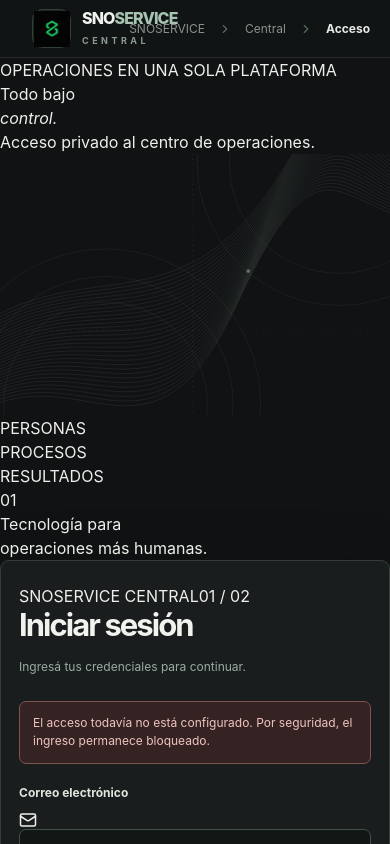
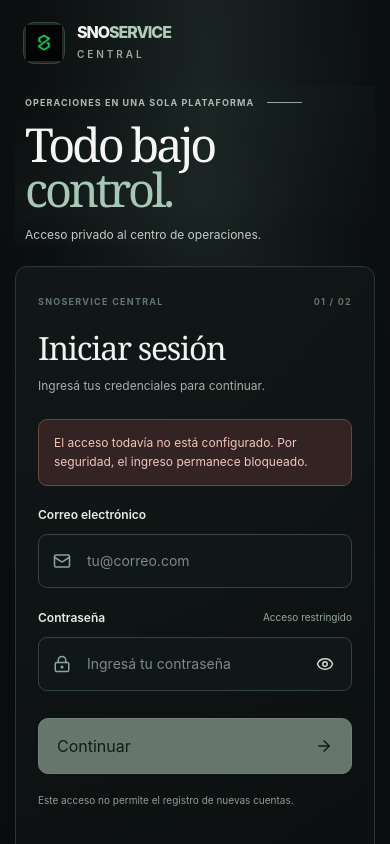
Before and after one commit to CamiloSoca/snoservice-web, a Next.js app: page /admin/login in a window 390 px wide. Shown: the top 844 px of the page. Built offline with nearby package versions, Linux system fonts and the light colour scheme.

Commit message:
style(auth): recreate approved orbital graphite login in responsive CSS and SVG

```diff
--- a/app/admin/styles.css
+++ b/app/admin/styles.css
@@ -78,127 +78,180 @@
 @media(prefers-reduced-motion:reduce){.sno-mfa-spinner{animation:none;border-top-color:#182619}}
 
 
-/* SNOSERVICE Central — unified login, dashboard-native graphite + sage */
+/* CENTRAL ACCESS — graphite/orbital edition. Aligned with the approved design direction. */
 .sno-access{
-  --sbg:#101213;--srail:#121516;--spanel:#191d1e;--sedge:#2b3030;--stext:#eeefeb;--smuted:#9daaa0;--ssage:#a6b7a9;
-  display:grid;grid-template-columns:244px minmax(0,1fr);min-height:100dvh;
-  background:var(--sbg);color:var(--stext);font-family:Inter,"Helvetica Neue",Arial,system-ui,sans-serif;
-  -webkit-font-smoothing:antialiased
+  --a-bg:#0c1011;--a-deep:#0a0e0f;--a-surface:#111819;--a-border:#2a3434;
+  --a-text:#f0f3f1;--a-muted:#9aa9a4;--a-accent:#a9c5b6;
+  color:var(--a-text);background:radial-gradient(ellipse at 53% 9%,#1a2423 0%,#0c1011 56%,#0a0d0e 100%);
+  display:grid;grid-template-columns:76px minmax(0,1fr);min-height:100dvh;
+  font-family:Inter,-apple-system,BlinkMacSystemFont,"Segoe UI",Arial,sans-serif;
+  -webkit-font-smoothing:antialiased;overflow:hidden
 }
-.sno-access-rail{height:100dvh;position:sticky;top:0;padding:30px 14px 19px;display:flex;flex-direction:column;
-  background:var(--srail);border-right:1px solid #252a29;min-width:0}
-.sno-access-brand{display:flex;align-items:center;gap:11px;min-width:0;padding:0 12px}
-.sno-access-brand-icon{width:39px;height:39px;border-radius:11px;border:1px solid #314035;background:#1b2520;display:grid;place-items:center;flex-shrink:0}
-.sno-access-brand strong{display:block;color:#eff3ed;letter-spacing:-.055em;font-size:16px;font-weight:850;line-height:1}
-.sno-access-brand strong>span{color:#a6c4b1}
-.sno-access-brand small{display:block;color:#8b9b90;font-size:9px;letter-spacing:.075em;font-weight:750;margin-top:8px}
-.sno-access-workspace{display:flex;align-items:center;gap:9px;background:#181c1c;border:1px solid #2a302e;
-  border-radius:10px;margin:33px 4px 32px;padding:10px 9px}
-.sno-access-workspace-icon{width:33px;height:33px;border-radius:8px;display:grid;place-items:center;
-  background:#26352b;border:1px solid #405143;color:#dbe8de;font-size:14px;font-weight:700}
-.sno-access-workspace>span:nth-child(2){display:flex;flex-direction:column;flex:1;min-width:0;gap:4px}
-.sno-access-workspace strong{font-size:11px;font-weight:680}.sno-access-workspace small{font-size:10px;color:#87918a}
-.sno-access-workspace>svg{color:#78877e;flex-shrink:0}
-.sno-access-rail-label{font-size:9px;font-weight:750;letter-spacing:.17em;color:#77847b;margin:0 13px 14px}
-.sno-access-rail-item{height:42px;display:flex;align-items:center;gap:12px;padding:0 13px;
-  border:1px solid transparent;border-radius:7px;color:#c3cec5;font-size:12px;margin-bottom:4px}
-.sno-access-rail-item svg{color:#9daf9f;flex-shrink:0}
-.sno-access-rail-item span:nth-child(2){flex:1}
-.sno-access-rail-item:first-of-type,.sno-access-rail-item.is-current{background:#242d26;border-color:#354438}
-.sno-access-rail-item.is-pending{color:#839086}
-.sno-access-rail-index{font-size:10px;color:#93a795}
-.sno-access-rail-bottom{margin-top:auto;padding:18px 12px;border-top:1px solid #2c3230;display:flex;gap:10px}
-.sno-access-rail-dot{width:7px;height:7px;flex-shrink:0;margin-top:5px;border-radius:50%;background:#a7c0ac}
-.sno-access-rail-bottom>div{display:flex;flex-direction:column;gap:6px}
-.sno-access-rail-bottom strong{font-size:11px;font-weight:650}
-.sno-access-rail-bottom small{font-size:10px;color:#87928a;line-height:1.5}
-.sno-access-stage{min-width:0;display:flex;flex-direction:column;min-height:100dvh}
-.sno-access-topbar{height:69px;flex-shrink:0;display:flex;justify-content:space-between;align-items:center;
-  gap:14px;padding:0 37px;background:#111415;border-bottom:1px solid #252a29}
-.sno-access-crumbs{display:flex;align-items:center;gap:13px;font-size:12px;color:#88948a}
-.sno-access-crumbs svg{color:#596a5e}.sno-access-crumbs strong{color:#e6eae4;font-size:12px;font-weight:650}
-.sno-access-topbar-right{display:flex;align-items:center;gap:8px;color:#a5b6a8;font-size:11px;font-weight:550}
-.sno-access-layout{width:min(1080px,100%);margin:auto;display:grid;grid-template-columns:minmax(0,1fr) minmax(340px,440px);
-  gap:clamp(34px,6vw,100px);align-items:center;padding:52px clamp(24px,5vw,74px)}
-.sno-access-intro{align-self:center;min-width:0}
-.sno-access-intro-number{font-size:10px;letter-spacing:.17em;font-weight:770;color:#9aada0}
-.sno-access-intro h2{font-size:clamp(39px,4.25vw,60px);letter-spacing:-.078em;line-height:1.07;font-weight:660;margin:20px 0 18px}
-.sno-access-intro h2 span{color:#a6b7a9}.sno-access-intro>p{max-width:360px;font-size:13px;line-height:1.8;color:#9daaa0;margin:0}
-.sno-access-intro-rule{width:100%;max-width:360px;height:1px;background:#333b35;margin:31px 0 20px}
-.sno-access-intro-note{display:flex;gap:12px;align-items:flex-start}
-.sno-access-note-mark{display:grid;place-items:center;flex:0 0 34px;height:34px;border:1px solid #415247;
-  color:#c4d5c4;border-radius:8px;background:#252f28}
-.sno-access-intro-note>div{display:flex;flex-direction:column;gap:6px}
-.sno-access-intro-note strong{font-size:12px;font-weight:670}
-.sno-access-intro-note>div>span{font-size:11px;color:#88988c;line-height:1.5;max-width:280px}
-.sno-access-card{background:#191d1e;border:1px solid #343d37;border-radius:10px;padding:clamp(24px,3.1vw,39px);
-  box-shadow:0 22px 70px #05080745;min-width:0}
-.sno-access-step{display:flex;align-items:center;gap:10px;color:#8c9a8f;font-size:10px;font-weight:750;letter-spacing:.08em;margin-bottom:36px}
-.sno-access-step-active{border:1px solid #536956;border-radius:5px;padding:6px 9px;color:#c6dac8;background:#29372d}
-.sno-access-step-line{width:36px;height:1px;background:#46544a}.sno-access-step-word{margin-left:auto;color:#879a8b;font-size:9px;letter-spacing:.15em}
-.sno-access-overline{margin:0 0 16px;color:#a8bba9;font-size:10px;font-weight:780;letter-spacing:.14em}
-.sno-access-heading h1{color:#f1f3ef;letter-spacing:-.063em;line-height:1.08;font-size:clamp(30px,3vw,39px);
-  font-weight:670;margin:0 0 15px}
-.sno-access-heading h1 span{color:#a6b7a9}
-.sno-access-heading>p:last-child{max-width:365px;color:#9cac9f;font-size:12px;line-height:1.8;margin:0 0 28px}
-.sno-access-form,.sno-access .sno-mfa-form{display:flex;flex-direction:column;gap:17px;margin:0}
-.sno-access-field{display:flex;flex-direction:column;gap:9px}
-.sno-access-field label,.sno-access .sno-mfa-form>label{color:#dce6dc;font-size:12px;font-weight:650}
-.sno-access-label-row{display:flex;justify-content:space-between;align-items:center;gap:7px}
-.sno-access-label-row>span{font-size:10px;color:#859588}
-.sno-access-field input,.sno-access .sno-mfa-code{
-  background:#111715;border:1px solid #405046;color:#f2f5ef;border-radius:7px;
-  min-height:51px;padding:13px 14px;width:100%;font-size:14px;box-shadow:none;-webkit-appearance:none;appearance:none;
+.sno-access a{color:inherit;text-decoration:none}
+.sno-access *{box-sizing:border-box}
+.sno-access button,.sno-access input{font:inherit}
+.sno-access-rail{position:sticky;top:0;height:100dvh;display:flex;align-items:center;flex-direction:column;
+  border-right:1px solid #222c2b;background:linear-gradient(180deg,#0e1415,#0b1011);padding:24px 0 26px;z-index:3}
+.sno-access-rail-brand{width:45px;height:45px;display:grid;place-items:center;border-radius:12px;transition:background .15s}
+.sno-access-rail-brand:hover{background:#1c2926}.sno-access-rail-brand img{object-fit:contain}
+.sno-access-rail-rule{height:1px;width:36px;background:#293431;margin:24px 0 36px}
+.sno-access-rail-art{display:flex;flex-direction:column;align-items:center;gap:21px;color:#81928d}
+.sno-access-rail-art>span{width:39px;height:41px;display:grid;place-items:center;border-radius:9px}
+.sno-access-rail-art>span.is-active{color:#bcd7c8;border:1px solid #33493e;background:#1b2925}
+.sno-access-rail-foot{display:flex;align-items:center;flex-direction:column;gap:12px;margin-top:auto}
+.sno-access-rail-foot small{writing-mode:vertical-rl;font-size:9px;letter-spacing:.14em;color:#72847d}
+.sno-access-live-dot{height:7px;width:7px;background:#a6cbb2;display:block;border-radius:50%;box-shadow:0 0 0 5px #9bcbac16}
+.sno-access-stage{display:flex;min-width:0;min-height:100dvh;flex-direction:column}
+.sno-access-topbar{height:116px;flex:0 0 116px;display:flex;justify-content:space-between;align-items:flex-start;
+  gap:20px;padding:43px clamp(26px,5.8vw,92px) 16px}
+.sno-access-brand{display:inline-flex;align-items:center;gap:12px}
+.sno-access-brand-icon{display:grid;place-items:center;width:42px;height:42px;border-radius:11px;
+  background:#1e2926;border:1px solid #35483e}
+.sno-access-brand-icon img{object-fit:contain}
+.sno-access-brand strong{font-size:17px;letter-spacing:-.065em;line-height:1.08;font-weight:820;display:block;color:#f4f7f2}
+.sno-access-brand strong>span{color:#b0cdbb}
+.sno-access-brand small{font-size:10px;display:block;margin-top:5px;color:#9aa69e;letter-spacing:.02em;font-weight:620}
+.sno-access-crumbs{display:flex;align-items:center;gap:12px;min-height:40px;font-size:11px;color:#899b95}
+.sno-access-crumbs svg{color:#647a6f}
+.sno-access-crumbs strong{font-size:11px;color:#ecf0eb;font-weight:650}
+.sno-access-composition{display:grid;grid-template-columns:minmax(0,1.09fr) minmax(380px,.91fr);gap:clamp(14px,3vw,48px);
+  padding:0 clamp(24px,5.8vw,92px) 34px;align-items:stretch;flex:1;min-height:690px;width:100%;max-width:1880px;margin:auto}
+.sno-access-editorial{min-width:0;position:relative;display:flex;flex-direction:column;overflow:hidden;isolation:isolate;
+  padding:clamp(41px,5vw,85px) 0 29px}
+.sno-access-editorial:after{content:"";position:absolute;inset:0 0 0 -28%;pointer-events:none;z-index:-1;
+  background:radial-gradient(ellipse at 36% 68%,#324b4226,transparent 52%),radial-gradient(ellipse at 100% 0%,#1a353120,transparent 57%)}
+.sno-access-editorial-copy{position:relative;z-index:2}
+.sno-access-eyebrow{display:flex;align-items:center;gap:13px;color:#acbbb4;letter-spacing:.21em;font-size:10px;font-weight:700;white-space:nowrap}
+.sno-access-eyebrow>span{display:block;width:35px;height:1px;background:#93aa9b}
+.sno-access-editorial h2{font-family:Georgia,"Times New Roman",serif;font-size:clamp(57px,6.25vw,111px);
+  font-weight:400;letter-spacing:-.067em;line-height:.98;color:#f6f7f5;margin:31px 0 20px}
+.sno-access-editorial h2 em{font-style:normal;color:#a7c8b6}
+.sno-access-editorial-lead{margin:0;color:#c2cfca;font-size:clamp(13px,1.2vw,17px);line-height:1.6}
+.sno-access-art{position:absolute;inset:30% -14% 1% -6%;pointer-events:none;overflow:hidden;z-index:1;
+  mask-image:linear-gradient(to bottom,transparent 0%,black 17%,black 86%,transparent 100%)}
+.sno-access-art-sphere{position:absolute;border-radius:50%;pointer-events:none}
+.sno-access-art-sphere.sphere-a{width:min(54vw,580px);height:min(54vw,580px);bottom:-42%;left:-28%;
+  background:radial-gradient(circle at 75% 12%,#718b7c1b 0%,#1d333023 24%,#101b1b 43%,#0a0e0f 78%);
+  border:1px solid #8faf9d37;box-shadow:0 0 0 50px #a1b6a308,0 0 0 112px #a1b6a307,0 0 60px #81b0950c}
+.sno-access-art-sphere.sphere-b{width:clamp(235px,29vw,440px);height:clamp(235px,29vw,440px);top:5%;right:-22%;
+  border:1px solid #94ab9a25;background:radial-gradient(circle at 10% 70%,#779c8840,#1d323020 43%,transparent 74%)}
+.sno-access-art-noise{position:absolute;inset:0;opacity:.18;background-image:radial-gradient(#a4c2b5 0.6px,transparent .6px);
+  background-size:30px 30px;mask-image:linear-gradient(130deg,transparent 5%,black 58%,transparent 100%)}
+.sno-access-art-svg{width:100%;height:100%;position:absolute;inset:0}
+.sno-access-art-label{position:absolute;right:12%;top:38%;font-size:10px;line-height:1.9;letter-spacing:.13em;color:#b9cec1}
+.sno-access-art-pin{position:absolute;height:8px;width:8px;left:-26px;top:3px;border-radius:50%;background:#c8e6d2;box-shadow:0 0 18px #b0e3c3}
+.sno-access-editorial-footer{position:relative;z-index:2;margin-top:auto;padding-top:150px}
+.sno-access-progress{display:flex;flex-direction:column;gap:12px}
+.sno-access-progress span{font-size:11px;font-weight:680;color:#e5eee7}
+.sno-access-progress i{display:block;height:2px;width:160px;background:linear-gradient(90deg,#dfece2 0 33%,#425049 33% 100%)}
+.sno-access-editorial-footer p{font-size:12px;line-height:1.6;color:#ccd9cf;margin:12px 0 0}
+.sno-access-card{min-width:0;display:flex;flex-direction:column;align-self:stretch;
+  background:linear-gradient(150deg,#121819ee,#0c1011f5 70%);
+  border:1px solid #293635;border-radius:15px;box-shadow:0 30px 85px #0003,inset 0 1px 0 #ffffff06;
+  padding:clamp(25px,3.7vw,62px) clamp(25px,4vw,64px);position:relative}
+.sno-access-card-top{display:flex;align-items:center;justify-content:space-between;gap:10px;
+  color:#62776d;font-size:9px;letter-spacing:.14em;font-weight:750;margin-bottom:clamp(25px,3vw,49px)}
+.sno-access-heading h1{font-family:Georgia,"Times New Roman",serif;font-size:clamp(31px,3vw,43px);font-weight:400;
+  letter-spacing:-.04em;line-height:1.12;margin:0 0 10px;color:#f0f4ef}
+.sno-access-heading>p:last-child{color:#a2b2a8;font-size:12px;line-height:1.7;margin:0}
+.sno-access-heading>p:last-child{margin:0 0 34px}
+.sno-access-form,.sno-access .sno-mfa-form{display:flex;flex-direction:column;gap:21px;margin:0}
+.sno-access-field{display:flex;flex-direction:column;gap:10px}
+.sno-access-field label,.sno-access .sno-mfa-form>label{color:#e5ede5;font-weight:620;font-size:12px}
+.sno-access-label-row{display:flex;align-items:center;justify-content:space-between;gap:15px}
+.sno-access-label-row span{color:#93ab9a;font-size:10px}
+.sno-access-input-wrap,.sno-access-password-wrap{position:relative;width:100%}
+.sno-access-input-icon{position:absolute;left:15px;top:50%;transform:translateY(-50%);color:#8ea49a;pointer-events:none}
+.sno-access-field input,.sno-access .sno-mfa-code{display:block;width:100%;height:54px;border-radius:9px;background:#101718;
+  border:1px solid #344341;color:#edf6ef;font-size:14px;padding:0 16px;outline:none;box-shadow:inset 0 1px 0 #ffffff03}
+.sno-access-input-wrap>input{padding-left:48px}
+.sno-access-field input::placeholder,.sno-access .sno-mfa-code::placeholder{color:#7b8c84;opacity:1}
+.sno-access-field input:focus,.sno-access .sno-mfa-code:focus{border-color:#9ebbaa;box-shadow:0 0 0 3px #abcbb01e}
+.sno-access-password-wrap input{padding-right:54px}
+.sno-access-password-toggle{position:absolute;right:9px;top:50%;transform:translateY(-50%);height:36px;width:36px;
+  display:grid;place-items:center;background:transparent;border:0;border-radius:8px;color:#c8d9cc}
+.sno-access-password-toggle:hover{background:#26352e;color:#fff}
+.sno-access-submit,.sno-access .sno-mfa-submit{background:#afc9b8;border:1px solid #c3dacc;color:#15211b;width:100%;
+  min-height:56px;border-radius:10px;display:flex;align-items:center;justify-content:space-between;gap:10px;
+  padding:15px 18px;margin-top:6px;font-size:13px;font-weight:720;transition:background .15s,color .15s}
+.sno-access-submit:hover:not(:disabled),.sno-access .sno-mfa-submit:hover:not(:disabled){background:#c8dccd;color:#111c15}
+.sno-access-submit:disabled,.sno-access .sno-mfa-submit:disabled{opacity:.55;cursor:not-allowed}
+.sno-access-loading{height:18px;width:18px;border:2px solid #41564d55;border-top-color:#23392a;border-radius:50%;animation:sno-rotate .8s linear infinite}
+.sno-access-underform{font-size:10px;color:#8e9e94;line-height:1.6;margin:18px 0 34px}
+.sno-access-security{display:flex;align-items:flex-start;gap:15px;border-top:1px solid #2d3a38;margin-top:auto;padding-top:29px}
+.sno-access-security-icon{display:grid;place-items:center;width:36px;height:36px;flex:0 0 36px;color:#c8dacc}
+.sno-access-security strong{display:block;color:#e5eee8;font-size:12px;font-weight:670}
+.sno-access-security p{color:#91a29a;font-size:11px;line-height:1.75;margin:9px 0 0}
+.sno-access-card-bottom{margin-top:26px;display:flex;align-items:center;gap:15px;
+  border:1px solid #263230;border-radius:10px;padding:16px 18px;background:#12191a}
+.sno-access-bottom-icon{display:grid;place-items:center;color:#a9c5b6;flex:0 0 31px}
+.sno-access-card-bottom strong{display:block;font-size:11px;color:#e9f1eb;font-weight:700}
+.sno-access-card-bottom p{color:#98a9a0;font-size:10px;line-height:1.6;margin:7px 0 0}
+.sno-access-alert{border:1px solid #684741;background:#332322;color:#f0c6bd;border-radius:9px;
+  padding:13px 15px;font-size:12px;line-height:1.6;margin:0 0 20px}
+.sno-access-signout{margin-top:19px}
+.sno-access-signout button{background:transparent;color:#bdcfbf;border:0;padding:9px 0;font-size:11px;text-decoration:underline;text-underline-offset:4px}
+.sno-access .sno-mfa-code{text-align:center;letter-spacing:.24em;font-size:26px!important;font-variant-numeric:tabular-nums;min-height:60px}
+.sno-access .sno-mfa-help{font-size:11px;color:#9aaba0;line-height:1.6;margin:0}
+.sno-access .sno-mfa-feedback{font-size:11px;color:#f0c6bd}
+.sno-access .sno-muted{font-size:12px;color:#a1b0a5;line-height:1.7}
+.sno-access .sno-alert{background:#332322;border:1px solid #684741;color:#f0c6bd;border-radius:9px;font-size:12px}
+.sno-access .sno-secret{display:block;background:#111b16;border:1px solid #37513e;border-radius:9px;color:#d5e8d8;
+  font-size:12px;padding:12px;overflow-wrap:anywhere}
+.sno-access .sno-form{display:flex;flex-direction:column;gap:14px;margin:0}
+.sno-access .sno-form .sno-button{background:#afc9b8;color:#15211b;border:1px solid #c3dacc;border-radius:9px;min-height:50px}
+.sno-access .sno-form .sno-button.sno-secondary{background:transparent;border:1px solid #4a6354;color:#d4e6d6}
+.sno-access-footer{display:flex;align-items:center;justify-content:space-between;gap:15px;
+  padding:0 clamp(24px,5.8vw,92px) 24px;color:#7d9489;font-size:9px;letter-spacing:.05em}
+.sno-access-footer a{display:inline-flex;align-items:center;gap:8px;color:#a0b6a8!important;letter-spacing:0;font-size:10px}
+.sno-access-footer a:hover{color:#d9e9dc!important}
+@media(min-width:1630px){.sno-access-composition{max-width:1640px}}
+@media(max-width:1190px){
+  .sno-access-topbar{padding:28px 32px 13px;height:96px;flex-basis:96px}
+  .sno-access-composition{gap:16px;padding:0 25px 25px;grid-template-columns:minmax(0,1fr) minmax(350px,440px)}
+  .sno-access-editorial{padding-top:54px}
+  .sno-access-editorial h2{font-size:clamp(61px,7vw,85px)}
+  .sno-access-eyebrow{font-size:9px;letter-spacing:.13em}
+  .sno-access-card{padding:34px 29px}
+  .sno-access-footer{padding:0 25px 20px}
 }
-.sno-access-field input::placeholder,.sno-access .sno-mfa-code::placeholder{color:#66766c;opacity:1}
-.sno-access-field input:focus,.sno-access .sno-mfa-code:focus{outline:2px solid #8da89161;outline-offset:0;border-color:#8eab94}
-.sno-access-password-wrap{position:relative}.sno-access-password-wrap input{padding-right:51px}
-.sno-access-password-toggle{position:absolute;top:50%;right:8px;transform:translateY(-50%);
-  width:35px;height:35px;display:grid;place-items:center;border:0;background:transparent;color:#9aad9d;border-radius:6px}
-.sno-access-password-toggle:hover{background:#263329;color:#eff4ed}
-.sno-access-submit,.sno-access .sno-mfa-submit{
-  display:flex;align-items:center;justify-content:space-between;gap:12px;width:100%;min-height:52px;
-  border:1px solid #bdcfbe;background:#a6b7a9;color:#18221b!important;border-radius:7px;padding:14px 16px;
-  font-size:12px;font-weight:780;margin-top:4px;box-shadow:none;transition:background .15s ease;
+@media(max-width:920px){
+  .sno-access{grid-template-columns:62px minmax(0,1fr)}
+  .sno-access-composition{grid-template-columns:minmax(0,1fr);max-width:610px;min-height:0;margin:auto}
+  .sno-access-editorial{padding:18px 6px 12px;min-height:0}
+  .sno-access-editorial h2{font-size:51px;margin:12px 0 12px}
+  .sno-access-art,.sno-access-editorial-footer{display:none}
+  .sno-access-crumbs{display:none}
+  .sno-access-card{padding:33px}
+  .sno-access-card-top{margin-bottom:26px}
+  .sno-access-footer{max-width:610px;width:100%;margin:0 auto}
 }
-.sno-access-submit:hover:not(:disabled),.sno-access .sno-mfa-submit:hover:not(:disabled){background:#bacbbd;transform:none}
-.sno-access-submit:disabled,.sno-access .sno-mfa-submit:disabled{opacity:.55}
-.sno-access-loading{height:16px;width:16px;border-radius:50%;border:2px solid #23362a55;
-  border-top-color:#1c2b1e;animation:sno-rotate .8s linear infinite}
-.sno-access-underform{color:#87988b;font-size:10px;line-height:1.7;margin:18px 0 0}
-.sno-access-security{display:flex;align-items:center;gap:11px;border-top:1px solid #333d36;margin-top:30px;padding-top:20px}
-.sno-access-security-icon{display:grid;place-items:center;flex:0 0 32px;height:32px;border:1px solid #475c49;color:#aac3ad;background:#243328;border-radius:7px}
-.sno-access-security>div{min-width:0}.sno-access-security strong{display:block;color:#dce8dc;font-size:11px}
-.sno-access-security p{color:#849489;font-size:10px;line-height:1.6;margin:5px 0 0}
-.sno-access-alert{border:1px solid #80534e;background:#352323;color:#efc4be;border-radius:7px;padding:12px 13px;font-size:12px;line-height:1.55;margin:0 0 20px}
-.sno-access-signout{margin-top:18px}
-.sno-access-signout button{background:transparent;border:0;color:#b6c9b9;text-decoration:underline;text-underline-offset:4px;padding:7px 0;font-size:11px}
-.sno-access .sno-mfa-code{text-align:center;font-size:27px!important;letter-spacing:.23em;min-height:60px;font-variant-numeric:tabular-nums}
-.sno-access .sno-mfa-help{color:#8d9e91;font-size:11px;margin:0;line-height:1.6}
-.sno-access .sno-mfa-feedback{color:#efc4be;font-size:11px}
-.sno-access .sno-muted{color:#9aab9e;font-size:12px;line-height:1.7}
-.sno-access .sno-alert{background:#352323;color:#efc4be;border:1px solid #80534e}
-.sno-access .sno-secret{background:#101714;border:1px solid #455a46;color:#c5d9c7}
-.sno-access .sno-form{display:flex;flex-direction:column;gap:13px;margin:0}
-.sno-access .sno-form .sno-button{background:#a6b7a9;border-color:#bdcfbe;color:#172019;border-radius:7px;min-height:49px}
-.sno-access .sno-form .sno-button.sno-secondary{background:transparent;border:1px solid #405346;color:#c4d4c6}
-.sno-access-footer{padding:18px 38px;border-top:1px solid #252a29;display:flex;align-items:center;justify-content:space-between;gap:14px;
-  font-size:10px;letter-spacing:.04em;color:#778a7b}
-.sno-access-footer a{display:flex;align-items:center;gap:8px;color:#a6baa8!important;font-size:11px;letter-spacing:0}
-.sno-access-footer a:hover{color:#f0f4ed!important}
-.sno-access-mobile-brand{display:none}
-@media(max-width:1120px){.sno-access{grid-template-columns:218px minmax(0,1fr)}.sno-access-layout{gap:33px;padding:45px 30px;grid-template-columns:minmax(0,1fr) minmax(320px,420px)}.sno-access-intro h2{font-size:40px}.sno-access-topbar{padding:0 23px}}
-@media(max-width:875px){.sno-access-layout{grid-template-columns:minmax(0,465px);justify-content:center}.sno-access-intro{display:none}}
-@media(max-width:730px){
-  .sno-access{display:block}.sno-access-rail{display:none}
-  .sno-access-stage{min-height:100dvh;min-height:100svh}
-  .sno-access-topbar{height:58px;padding:0 20px}.sno-access-topbar-right{font-size:10px}
-  .sno-access-mobile-brand{display:block;padding:27px 22px 0}
-  .sno-access-mobile-brand .sno-access-brand{padding:0}
-  .sno-access-layout{padding:26px 19px 44px;grid-template-columns:minmax(0,440px);width:100%}
-  .sno-access-card{padding:27px 23px;border-radius:9px}
-  .sno-access-step{margin-bottom:27px}.sno-access-heading h1{font-size:34px}
-  .sno-access-heading>p:last-child{margin-bottom:23px}.sno-access-footer{padding:15px 21px;flex-wrap:wrap;line-height:1.6}
+@media(max-width:600px){
+  .sno-access{grid-template-columns:1fr}
+  .sno-access-rail{display:none}
+  .sno-access-stage{min-height:100svh}
+  .sno-access-topbar{height:78px;flex-basis:78px;padding:22px 23px 10px}
+  .sno-access-brand strong{font-size:16px}
+  .sno-access-composition{padding:8px 15px 25px;gap:20px;max-width:510px}
+  .sno-access-editorial{padding:10px 10px 2px}
+  .sno-access-editorial h2{font-size:clamp(40px,12vw,59px)}
+  .sno-access-editorial-lead{font-size:12px}
+  .sno-access-eyebrow{font-size:9px;letter-spacing:.12em}
+  .sno-access-card{padding:28px 22px;border-radius:12px}
+  .sno-access-card-top{margin-bottom:21px}
+  .sno-access-heading h1{font-size:32px}
+  .sno-access-heading>p:last-child{margin-bottom:23px}
+  .sno-access-security{margin-top:26px;padding-top:22px}
+  .sno-access-footer{padding:0 25px 22px;flex-wrap:wrap;line-height:1.6}
 }
-@media(max-width:390px){.sno-access-layout{padding:20px 13px 30px}.sno-access-card{padding:23px 18px}.sno-access-heading h1{font-size:31px}.sno-access-topbar-right{font-size:0;gap:0}.sno-access-topbar-right svg{width:18px}}
-@media(prefers-reduced-motion:reduce){.sno-access-loading{animation:none}.sno-access-submit{transition:none}}
+@media(max-width:385px){
+  .sno-access-composition{padding:8px 9px 24px}
+  .sno-access-card{padding:23px 17px}
+  .sno-access-editorial h2{font-size:39px}
+  .sno-access-eyebrow{font-size:8px}
+  .sno-access-card-bottom{padding:12px}
+}
+@media(prefers-reduced-motion:reduce){
+  .sno-access-loading{animation:none}
+  .sno-access-submit{transition:none}
+}
```
